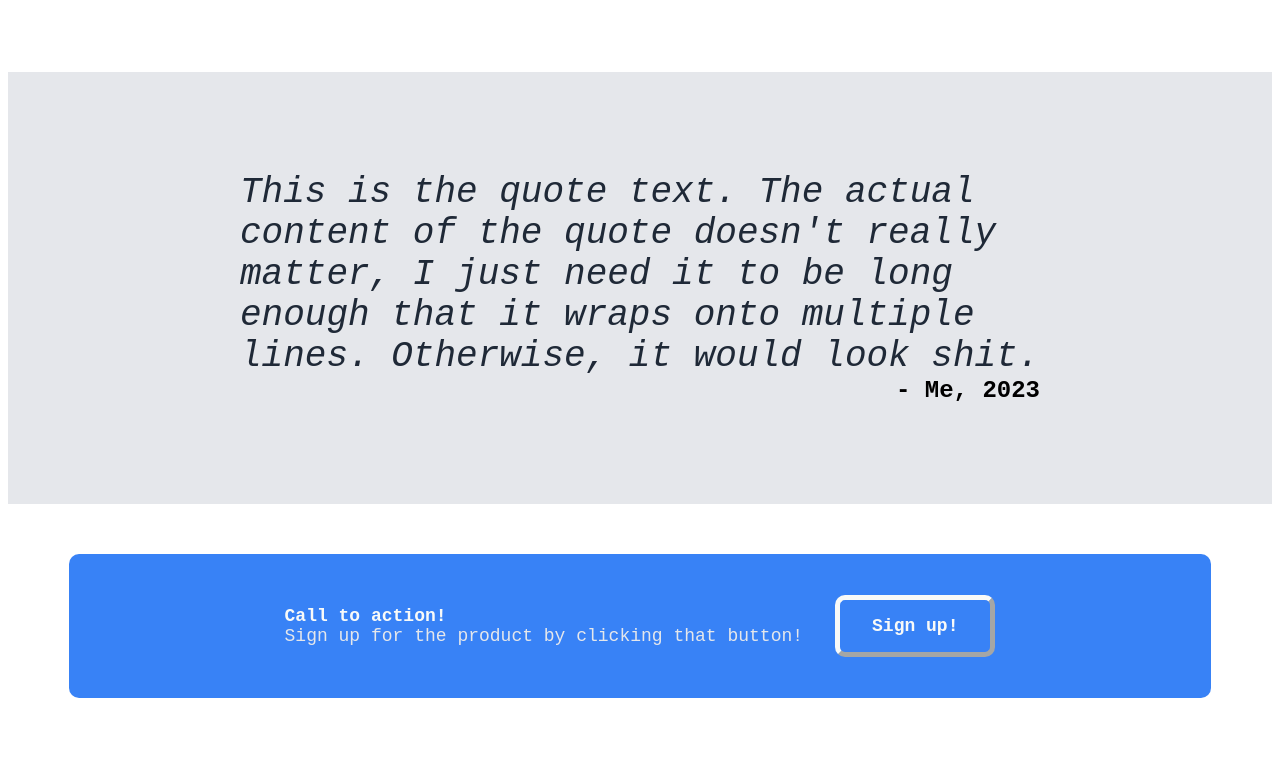
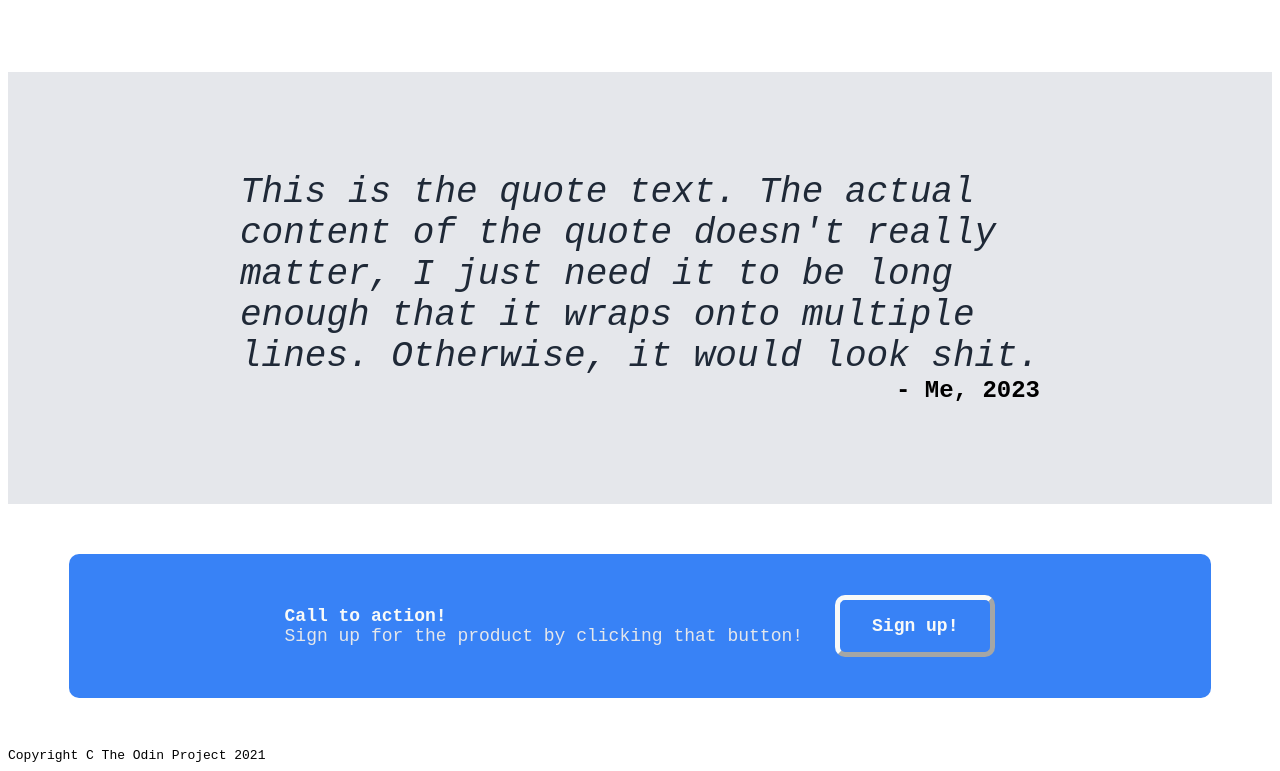
Before and after one commit to DylanRice809/odin-website-practice, a plain HTML site: page index.html in a window 1280 px wide. Shown: the part 1078-1849 px from the top of the page. Drawn offline with Linux system fonts and the light colour scheme.

Commit message:
Add HTML for footer

```diff
--- a/index.html
+++ b/index.html
@@ -62,5 +62,8 @@
             <button class="sign-up">Sign up!</button>
         </div>
     </div>
+    <div class="container footer">
+        <div class="text">Copyright C The Odin Project 2021</div>
+    </div>
 </body>
 </html>
```
